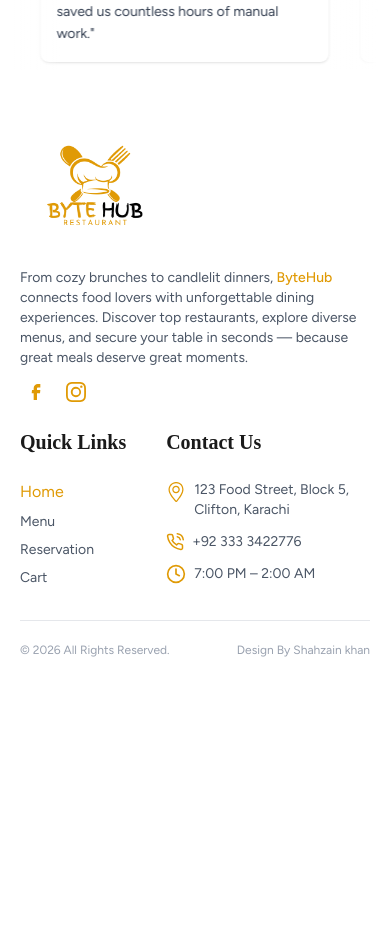
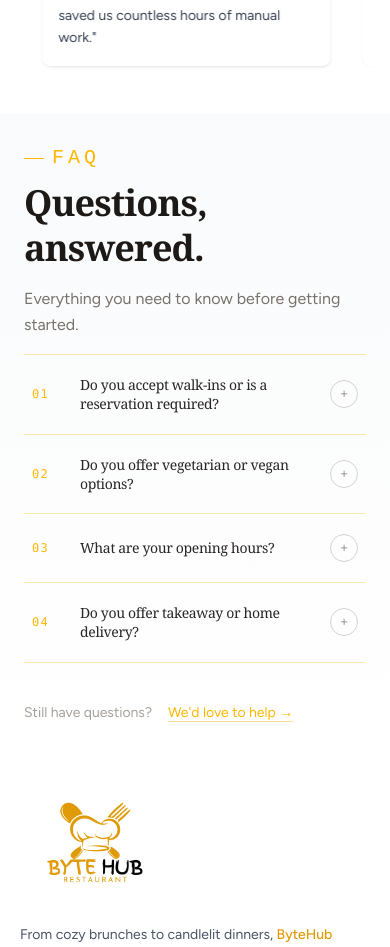
Before and after one commit to Shahzain333/Byte_Hub, a React (Vite) app in the folder frontend/: page / in a window 390 px wide. Shown: the part 2388-3335 px from the top of the page. Before the commit the page ends 3065 px from the top, so only its background shows below. Built offline with nearby package versions, Linux system fonts and the light colour scheme; no server answers; a web font is replaced by a local one.

Commit message:
Added FAQS Section

```diff
--- a/frontend/src/components/Categories.jsx
+++ b/frontend/src/components/Categories.jsx
@@ -1,9 +1,16 @@
 import React, { useContext } from 'react'
 import { AppContext } from '../context/AppContext'
+import LoadingState from '../components/LoadingState'
 
 const Categories = () => {
 
-  const { navigate, categories } = useContext(AppContext)
+  const { navigate, categories, dataLoading } = useContext(AppContext)
+
+  if (dataLoading) {
+    return (
+      <LoadingState label={"Loading Categories...."} />
+    )
+  }
 
   return (
     <section className='py-8 md:py-12 bg-gradient-to-b from-gray-50 to-white'>
--- a/frontend/src/components/Menus.jsx
+++ b/frontend/src/components/Menus.jsx
@@ -2,10 +2,17 @@ import React, { useContext } from 'react'
 import { AppContext } from '../context/AppContext'
 import MenuCard from '../components/MenuCard'
 import { Link, NavLink } from 'react-router-dom'
+import LoadingState from '../components/LoadingState'
 
 const Menus = () => {
 
-    const { menus, navigate } = useContext(AppContext)
+    const { menus, navigate, dataLoading } = useContext(AppContext)
+
+    if (dataLoading) {
+    return (
+      <LoadingState label={"Loading Menus...."} />
+    )
+  }
 
   return (
     <div className='min-h-screen bg-gradient-to-b from-gray-50 to-white py-12'>
--- a/frontend/src/components/Testimonials.jsx
+++ b/frontend/src/components/Testimonials.jsx
@@ -188,7 +188,7 @@ const Testimonials = () => {
             </div>
 
             {/* Second Row - Right to Left */}
-            <div className="marquee-row w-full mx-auto max-w-7xl overflow-hidden relative mt-2">
+            <div className="marquee-row w-full mx-auto max-w-7xl overflow-hidden relative mt-3 mb-4">
 
                 <div className="absolute left-0 top-0 h-full w-20 md:w-32 z-10 pointer-events-none fade-left"></div>
 
--- a/frontend/src/pages/About.jsx
+++ /dev/null
@@ -1,9 +0,0 @@
-import React from 'react'
-
-const About = () => {
-  return (
-    <div>About</div>
-  )
-}
-
-export default About
--- /dev/null
+++ b/frontend/src/pages/Faqs.jsx
@@ -0,0 +1,137 @@
+import React, { useState } from 'react'
+
+const faqs = [
+  {
+    question: "Do you accept walk-ins or is a reservation required?",
+    answer:
+      "We welcome both walk-ins and reservations. However, we highly recommend booking a table in advance, especially on weekends and holidays, to avoid wait times. You can reserve online or give us a call anytime.",
+  },
+  {
+    question: "Do you offer vegetarian or vegan options?",
+    answer:
+      "Absolutely! We have a dedicated section on our menu for vegetarian and vegan dishes. Our chefs are also happy to accommodate dietary preferences or allergies — just let your server know when you arrive.",
+  },
+  {
+    question: "What are your opening hours?",
+    answer:
+      "We're open Monday through Friday from 11:00 AM - 10:00 PM, Saturday and Sunday from 10:00 AM to 11:00 PM. Kitchen closes 30 minutes before closing time.",
+  },
+  {
+    question: "Do you offer takeaway or home delivery?",
+    answer:
+      "Yes! We offer both takeaway and home delivery. You can place your order through our website, give us a call, or find us on major food delivery platforms. Delivery is available within a 10 km radius.",
+  },
+]
+
+const adminEmail = 'adminbytehub@gmail.com'
+
+const FaqItem = ({ question, answer, index, isOpen, onToggle }) => {
+  return (
+
+    <div className={`border-b border-[#FFB703]/30 group cursor-pointer transition-colors duration-200 ${
+        isOpen ? 'bg-[#FFB703]/2' : 'hover:bg-[#FFB703]/5'}`} onClick={onToggle}>
+
+      {/* Question Row */}
+      <div className="flex items-center gap-5 px-2 py-5">
+
+        <span className="font-mono text-xs text-[#FFB703] tracking-widest w-7 shrink-0">
+          {String(index + 1).padStart(2, '0')}
+        </span>
+
+        <span className="flex-1 text-stone-800 text-sm md:text-[1.10rem] font-medium leading-snug tracking-tight"
+          style={{ fontFamily: "'Playfair Display', Georgia, serif" }}>
+          {question}
+        </span>
+
+        <span className={`shrink-0 w-7 h-7 rounded-full border flex items-center justify-center text-sm md:text-[1.10rem] transition-all duration-300 ${
+            isOpen ? 'border-[#FFB703] text-[#FFB703] rotate-45'
+              : 'border-stone-300 text-stone-400 group-hover:border-[#FFB703] group-hover:text-[#FFB703]'}`}>
+          +
+        </span>
+
+      </div>
+
+      {/* Answer */}
+      <div className={`overflow-hidden transition-all duration-300 ease-in-out ${
+          isOpen ? 'max-h-64' : 'max-h-0'}`}>
+        <p className="pl-12 pr-10 pb-6 text-stone-500 text-sm leading-relaxed" style={{ fontFamily: "'Lora', Georgia, serif" }}>
+          {answer}
+        </p>
+
+      </div>
+
+    </div>
+
+  )
+}
+
+const Faqs = () => {
+
+  const [openIndex, setOpenIndex] = useState(null)
+
+  const handleToggle = (i) => {
+    setOpenIndex(openIndex === i ? null : i)
+  }
+
+  return (
+
+   <section className="bg-gradient-to-b from-gray-50 to-white flex items-center justify-center px-6 py-7 md:py-14">
+
+      <div className="w-full max-w-2xl">
+
+        {/* Header */}
+        <div className="mb-4 md:mb-8">
+
+          <div className="inline-flex items-center gap-2 mb-2">
+
+            <span className="w-5 h-px bg-[#FFB703]"></span>
+            <span className="text-[#FFB703] text-xl tracking-[0.2em] uppercase" style={{ fontFamily: "'DM Mono', 'Courier New', monospace" }}>
+              FAQ
+            </span>
+
+          </div>
+
+          <h2 className="text-4xl sm:text-5xl font-semibold text-stone-900 leading-tight tracking-tight mb-4"
+            style={{ fontFamily: "'Playfair Display', Georgia, serif" }}>
+            Questions, answered.
+          </h2>
+
+          <p className="text-stone-500 text-base leading-relaxed max-w-md">
+            Everything you need to know before getting started.
+          </p>
+
+        </div>
+
+        {/* FAQ List */}
+        <div className="border-t border-[#FFB703]/30">
+          {faqs.map((faq, i) => (
+            <FaqItem
+              key={i}
+              index={i}
+              question={faq.question}
+              answer={faq.answer}
+              isOpen={openIndex === i}
+              onToggle={() => handleToggle(i)}
+            />
+          ))}
+        </div>
+
+        {/* Footer CTA */}
+        <div className="mt-10 flex items-center gap-4">
+
+          <p className="text-stone-400 text-sm">Still have questions?</p>
+          <a href={`https://mail.google.com/mail/?view=cm&fs=1&to=${encodeURIComponent(adminEmail)}`} target="_blank"
+            rel="noopener noreferrer" className="text-sm text-[#FFB703] hover:text-[#E09A05] transition-colors
+            duration-200 underline underline-offset-4 decoration-[#FFB703]/40 hover:decoration-[#E09A05]">
+            We'd love to help →
+          </a>
+
+        </div>
+
+      </div>
+
+    </section>
+  )
+}
+
+export default Faqs
--- a/frontend/src/pages/Home.jsx
+++ b/frontend/src/pages/Home.jsx
@@ -5,6 +5,7 @@ import Menus from '../components/Menus'
 import NewsLetter from '../components/NewsLetter'
 import Testimonials from '../components/Testimonials'
 import Testimonial2 from '../components/Testimonial2'
+import Faqs from './Faqs'
 
 const Home = () => {
   return (
@@ -14,6 +15,7 @@ const Home = () => {
       <Menus/>
       {/* <NewsLetter/> */}
       <Testimonials/>
+      <Faqs/>
       {/* <Testimonial2/> */}
     </div>
   )
--- a/frontend/src/pages/Menu.jsx
+++ b/frontend/src/pages/Menu.jsx
@@ -4,10 +4,11 @@ import MenuCard from '../components/MenuCard'
 import { Search, X } from 'lucide-react'
 import heroSectionMenu from '../assets/heroSectionMenu.jpg'
 import { useLocation } from 'react-router-dom'
+import LoadingState from '../components/LoadingState'
 
 const Menu = () => {
 
-  const { menus, categories } = useContext(AppContext)
+  const { menus, categories, dataLoading } = useContext(AppContext)
   const [searchQuery, setSearchQuery] = useState("")
   const [selectedCategory, setSelectedCategory] = useState("All")
   const [filteredMenus, setFilteredMenus] = useState([])
@@ -42,6 +43,12 @@ const Menu = () => {
       setSelectedCategory(location.state.category)
     }
   }, [])
+
+  if (dataLoading) {
+    return (
+      <LoadingState label={"Loading Menus...."} />
+    )
+  }
 
   return (
     <div className="min-h-screen bg-gradient-to-b from-[#fffaf0] via-white to-gray-50">
--- a/frontend/src/pages/MyBooking.jsx
+++ b/frontend/src/pages/MyBooking.jsx
@@ -1,24 +1,36 @@
 import { useContext, useState, useEffect } from "react";
 import { AppContext } from "../context/AppContext";
+import LoadingState from '../components/LoadingState'
 
 const MyBookings = () => {
 
-  const { axios } = useContext(AppContext);
+  const { axios, loading, setLoading } = useContext(AppContext);
   const [bookings, setBookings] = useState([]);
 
   const fetchBookings = async () => {
     try {
+      setLoading(true)
       const { data } = await axios.get("/api/booking/my-bookings");
       if (data.success) {
         setBookings(data.bookings);
       }
     } catch (error) {
       console.log(error);
+      setLoading(false)
+    } finally {
+      setLoading(false)
     }
   };
+
   useEffect(() => {
     fetchBookings();
   }, []);
+
+  if (loading) {
+    return (
+      <LoadingState label={"Loading MyBookings...."} />
+    )
+  }
 
   return (
     <div className="max-w-5xl mx-auto mt-1 p-6">
--- a/frontend/src/pages/MyOrder.jsx
+++ b/frontend/src/pages/MyOrder.jsx
@@ -1,15 +1,16 @@
 import React, { useContext, useEffect, useState } from 'react'
 import { AppContext } from '../context/AppContext'
 import { toast } from 'react-hot-toast'
+import LoadingState from '../components/LoadingState'
 
 const MyOrder = () => {
 
-  const { axios } = useContext(AppContext)
+  const { axios, loading, setLoading } = useContext(AppContext)
   const [orders, setOrders] = useState([])
 
   const fetchMyOrders = async () => {
     try {
-
+      setLoading(true)
       const { data } = await axios.get('/api/order/my-orders')
       //console.log("Order Data", data)
 
@@ -18,14 +19,23 @@ const MyOrder = () => {
       }
 
     } catch (error) {
+      setLoading(false)
       toast.error("Something Went Wrong!")
       console.log("Error In Checkout In Frontend",error)
+    } finally {
+      setLoading(false)
     }
   }
 
   useEffect(() => {
     fetchMyOrders()
   }, [])
+
+  if (loading) {
+    return (
+      <LoadingState label={"Loading MyOrders...."} />
+    )
+  }
 
   return (
     <div className="max-w-5xl mx-auto mt-1 p-6">
```
